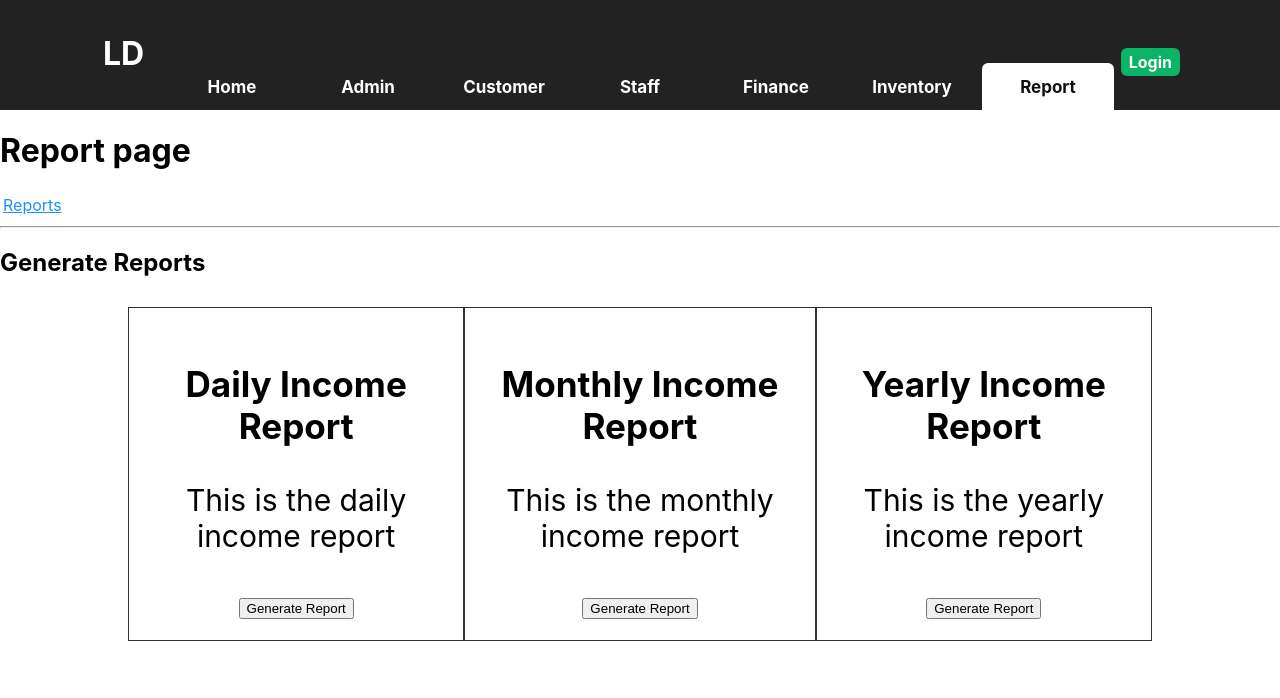
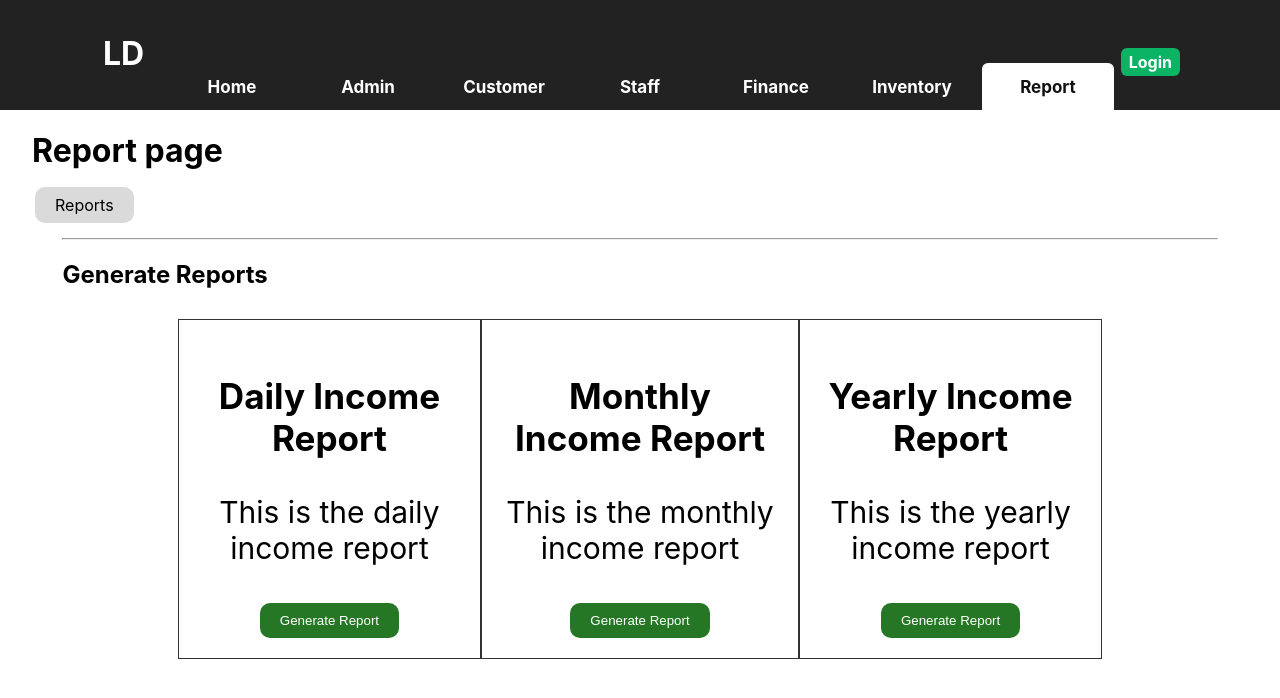
Before and after one commit to kamalshanth163/hotel-lak-derana, a React (Create React App) app in the folder client/: page /report-page in a window 1280 px wide. Shown: the top 698 px of the page. Built offline with nearby package versions, Linux system fonts and the light colour scheme.

Commit message:
report page basic styling

```diff
--- a/client/src/components/report-page/tabs/ReportCard.js
+++ b/client/src/components/report-page/tabs/ReportCard.js
@@ -1,4 +1,4 @@
-import React, { useState } from 'react';
+import React from 'react';
 import '../../styles/ReportPage.css'
 
 function ReportCard({report, action}) {
@@ -9,7 +9,7 @@ function ReportCard({report, action}) {
         <div className='report-card'>
             <h3>{title}</h3>
             <p>{description}</p>
-            <button onClick={() => action(report)}>Generate Report</button>
+            <button className='btn' onClick={() => action(report)}>Generate Report</button>
         </div>
     )
 }
--- a/client/src/components/styles/ReportPage.css
+++ b/client/src/components/styles/ReportPage.css
@@ -1,3 +1,7 @@
+.report-page{
+    width: 95%;
+    margin: 0 auto;
+}
 .report-page .grid-container {
     display: grid;
     grid-template-columns: auto auto auto;
@@ -14,3 +18,27 @@
     font-size: 30px;
     text-align: center;
   }
+
+  .report-page .sub-links ul{
+    display: inline-block;
+    text-decoration: none;
+  }
+  .report-page .report-menu{
+    margin-bottom: 20px;
+  }
+  .report-page .report-menu td .menu-link{
+    background: rgb(218, 218, 218);
+    text-decoration: none;
+    color: rgb(0, 0, 0);
+    padding: 8px 20px;
+    border-radius: 10px;
+  }
+
+  .report-page .btn{
+    background: rgb(37, 119, 37);
+    color: white;
+    padding: 10px 20px;
+    border: none;
+    border-radius: 10px;
+    cursor: pointer;
+  }
```
